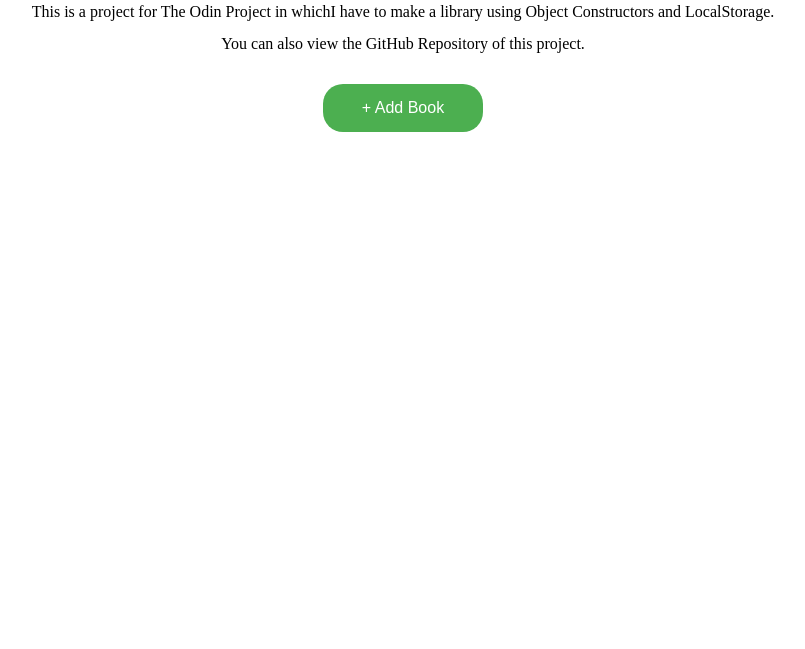
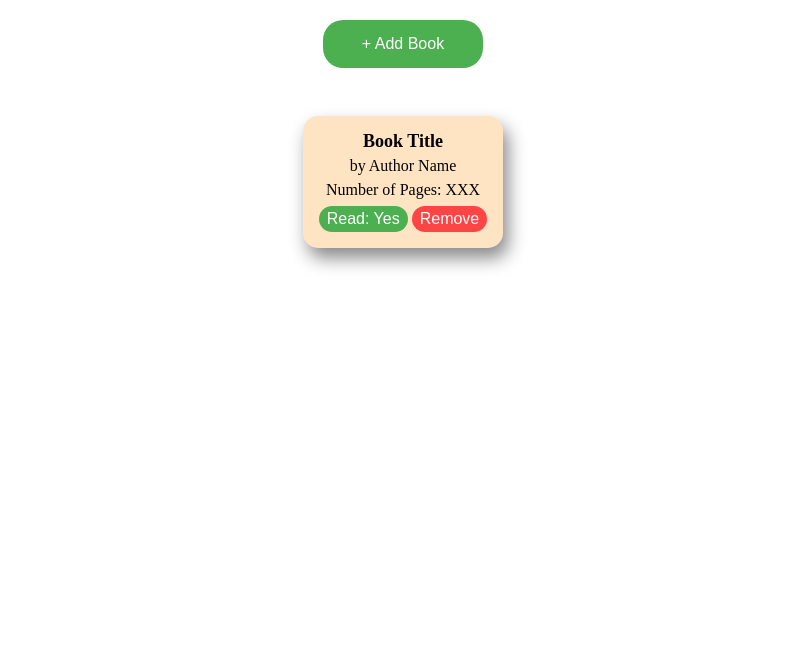
Before and after one commit to BrentBarnes/Library-JS, a plain HTML site: page index.html in a window 1280 px wide. Shown: the part 151-800 px from the top of the page, without its empty margins (237-1042 px from the left). Drawn offline with Linux system fonts and the light colour scheme.

Commit message:
Finished styling book cards

```diff
--- a/index.html
+++ b/index.html
@@ -16,9 +16,16 @@
   </div>
   <button class="add-book-btn">+ Add Book</button>
   <div class="library">
-
+    <div class="book-card">
+      <p class="book-title">Book Title</p>
+      <p class="author-name">by Author Name</p>
+      <p class="page-number">Number of Pages: XXX</p>
+      <div>
+        <button class="read-toggle">Read: Yes</button>
+        <button class="remove-book-btn">Remove</button>
+      </div>
+    </div>
   </div>
-
   <script src="scripts.js"></script>
 </body>
 </html>
--- a/styles.css
+++ b/styles.css
@@ -1,6 +1,6 @@
 
 html, body, div, span, applet, object, iframe,
- h2, h3, h4, h5, h6, p, blockquote, pre,
+p, blockquote, pre,
 a, abbr, acronym, address, big, cite, code,
 del, dfn, em, img, ins, kbd, q, s, samp,
 small, strike, strong, sub, sup, tt, var,
@@ -50,7 +50,7 @@ body {
   display: flex;
   flex-direction: column;
   align-items: center;
-  padding: 5rem;
+  padding: 1rem;
 }
 
 .add-book-btn {
@@ -81,3 +81,86 @@ body {
 .top-line {
   padding-bottom: 1rem;
 }
+
+.library {
+  display: flex;
+  padding-top: 2rem;
+  flex-wrap: wrap;
+  justify-content: start;
+}
+
+.book-card {
+  background-color: bisque;
+  display: flex;
+  flex-direction: column;
+  align-items: center;
+  border-radius: 15px;
+  box-shadow: 5px 10px 18px #888888;
+  padding: 1rem;
+  margin: 1rem;
+}
+
+.book-title {
+  font-weight: 700;
+  font-size: large;
+  padding-bottom: .5rem;
+}
+
+.author-name {
+  padding-bottom: .5rem;
+}
+
+.page-number {
+  padding-bottom: .5rem;
+}
+
+.read-toggle {
+  background-color: #4CAF50;
+  border: none;
+  color: white;
+  padding: .25rem .5rem;
+  text-align: center;
+  text-decoration: none;
+  display: inline-block;
+  font-size: 16px;
+  border-radius: 20px;
+}
+
+.read-toggle:hover {
+  background-color: #337a35;
+  cursor: pointer;
+}
+
+/* .read-toggle {
+  background-color: rgb(253, 69, 69);
+  border: none;
+  color: white;
+  padding: .25rem .5rem;
+  text-align: center;
+  text-decoration: none;
+  display: inline-block;
+  font-size: 16px;
+  border-radius: 20px;
+}
+
+.read-toggle:hover {
+  background-color: rgb(221, 66, 66);
+  cursor: pointer;
+} */
+
+.remove-book-btn {
+  background-color: rgb(253, 69, 69);
+  border: none;
+  color: white;
+  padding: .25rem .5rem;
+  text-align: center;
+  text-decoration: none;
+  display: inline-block;
+  font-size: 16px;
+  border-radius: 20px;
+}
+
+.remove-book-btn:hover {
+  cursor: pointer;
+  background-color: rgb(221, 66, 66);
+}
```
